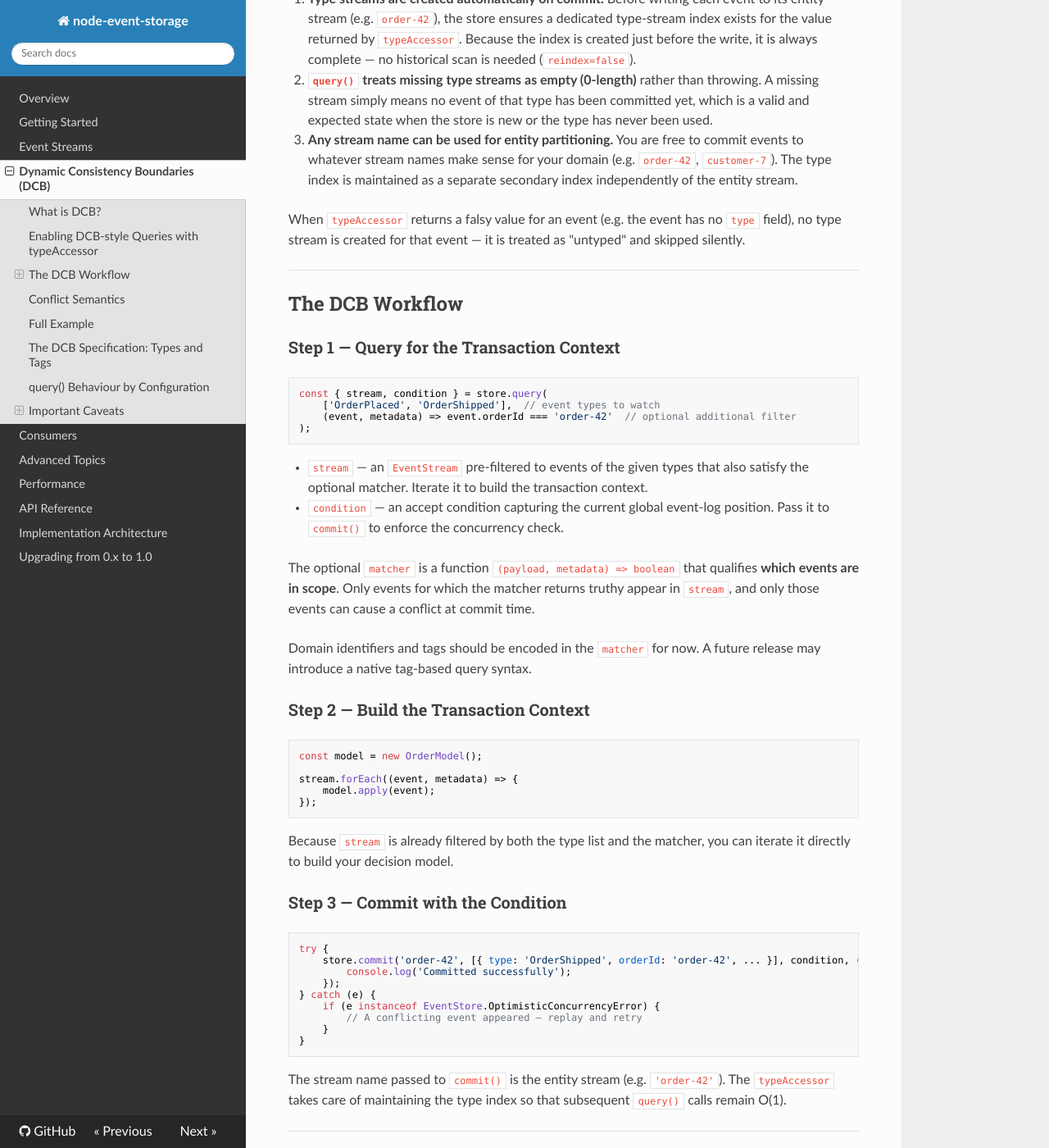
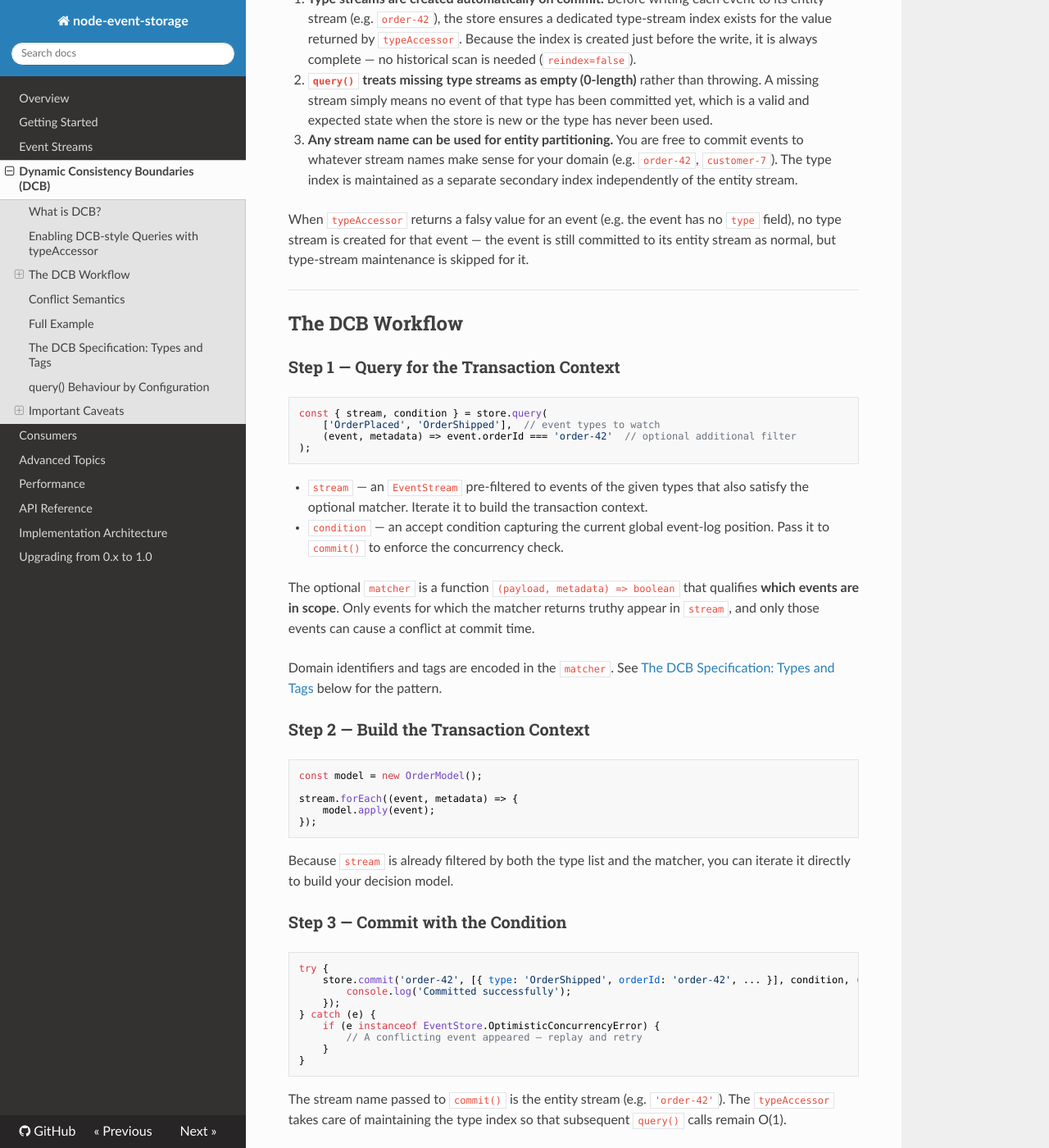
Before and after one commit to albe/node-event-storage, an MkDocs documentation site: the page built from docs/dcb.md, in a window 1280 px wide and 1400 px high, scrolled down 1727 px. Shown: the whole window at 82% size. Built offline with MkDocs 1.6.1, drawn with Linux system fonts in a browser that asks for light colours; nearby versions of some CDN libraries.

Commit message:
refactor: address review comments on test and doc clarity
Agent-Logs-Url: https://github.com/albe/node-event-storage/sessions/8d10be46-01e1-4959-866d-899743600040

Co-authored-by: albe <4259532+albe@users.noreply.github.com>

```diff
--- a/docs/dcb.md
+++ b/docs/dcb.md
@@ -46,7 +46,7 @@ const store = new EventStore('my-store', {
 
 3. **Any stream name can be used for entity partitioning.**  You are free to commit events to whatever stream names make sense for your domain (e.g. `order-42`, `customer-7`).  The type index is maintained as a separate secondary index independently of the entity stream.
 
-When `typeAccessor` returns a falsy value for an event (e.g. the event has no `type` field), no type stream is created for that event — it is treated as "untyped" and skipped silently.
+When `typeAccessor` returns a falsy value for an event (e.g. the event has no `type` field), no type stream is created for that event — the event is still committed to its entity stream as normal, but type-stream maintenance is skipped for it.
 
 ---
 
@@ -66,7 +66,7 @@ const { stream, condition } = store.query(
 
 The optional `matcher` is a function `(payload, metadata) => boolean` that qualifies **which events are in scope**.  Only events for which the matcher returns truthy appear in `stream`, and only those events can cause a conflict at commit time.
 
-Domain identifiers and tags should be encoded in the `matcher` for now.  A future release may introduce a native tag-based query syntax.
+Domain identifiers and tags are encoded in the `matcher`.  See [The DCB Specification: Types and Tags](#the-dcb-specification-types-and-tags) below for the pattern.
 
 ### Step 2 — Build the Transaction Context
 
```
Also changed, not shown: 1 other file.
